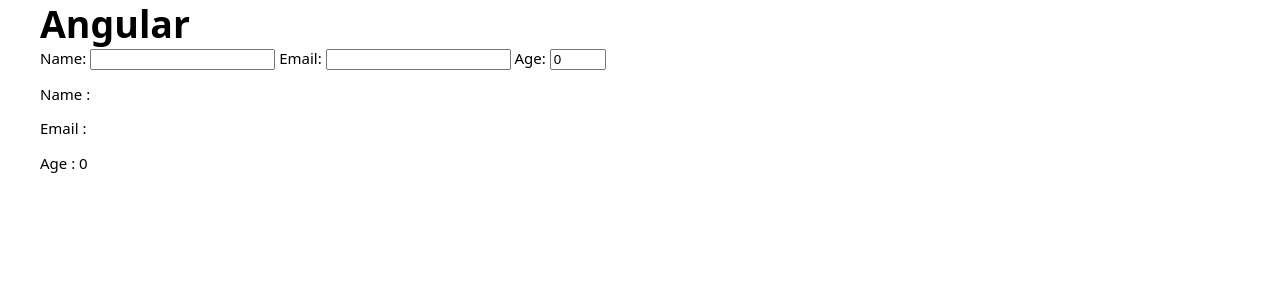
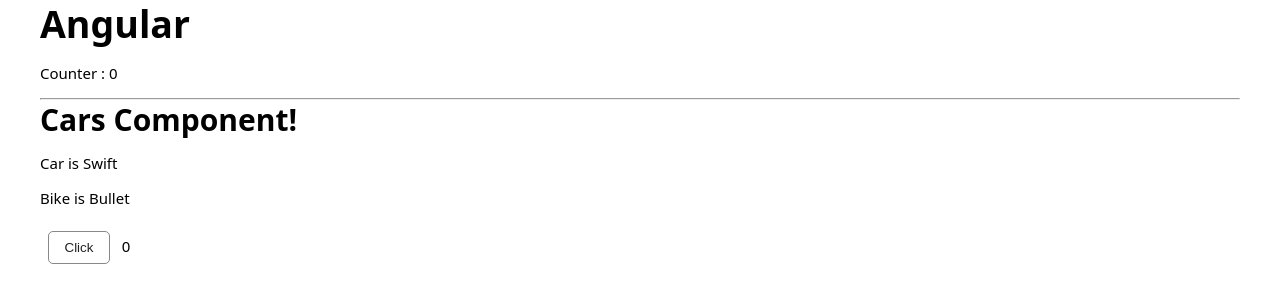
Before and after one commit to avimalhotra/ng-dec-24, an Angular app: page / in a window 1280 px wide. Shown: the top 302 px of the page. Built offline with nearby package versions, Linux system fonts and the light colour scheme.

Commit message:
components communication

```diff
--- a/src/app/app.component.html
+++ b/src/app/app.component.html
@@ -1,23 +1,10 @@
 <div class="container">
 
   <h1>{{title}}</h1>
+  <p>Counter : {{counter}}</p>
 
-  <!-- <label>Name: <input type="text" (input)="name=$any($event.target).value" ></label>
-  <label>Email: <input type="email" (input)="updateEmail($event)"></label>
-  <label> <input type="checkbox" (change)="terms=$any($event.target).checked"> : Terms</label>
+  <hr>
 
-  <p>Name : <span>{{name}}</span> </p>
-  <p>Terms : <span>{{terms}}</span> </p>
-  <p>Email :  <span>{{email}}</span></p> -->
-
-
-  <label>Name: <input type="text" [(ngModel)]="user.name" required></label>
-  <label>Email: <input type="email" [(ngModel)]="user.email" required></label>
-  <label>Age: <input type="number" [(ngModel)]="user.age" required min="18" max="25"></label>
-
-  <p>Name : <span>{{user.name}}</span> </p>
-  <p>Email :  <span>{{user.email}}</span></p>
-  <p>Age :  <span>{{user.age}}</span></p>
-
+  <app-cars [carname]="car" [bikname]="bike" (changeValue)="showVal($event)"></app-cars>
 
 </div>
--- a/src/app/app.component.ts
+++ b/src/app/app.component.ts
@@ -1,9 +1,10 @@
 import { Component } from '@angular/core';
-import { FormsModule } from '@angular/forms';
+import { CarsComponent } from './cars/cars.component';
+
 
 @Component({
   selector: 'app-root',
-  imports: [ FormsModule ],
+  imports: [ CarsComponent ],
   templateUrl: './app.component.html',
   styleUrl: './app.component.css',
   preserveWhitespaces:true
@@ -11,14 +12,14 @@
 
 export class AppComponent {
   title = 'Angular';
-  // name="";
-  // terms=false;
-  // email="";
-  // age="";
 
-  // updateEmail(e:Event){this.email=(e.target as HTMLInputElement ).value};
+  car="Swift";
+  bike="Bullet";
 
-  user={name:"", email:"", age:0};
+  counter=0;
 
+  showVal(count:number){
+    this.counter=count;
+  }
 
 }
--- /dev/null
+++ b/src/app/cars/cars.component.html
@@ -0,0 +1,4 @@
+<h2>Cars Component!</h2>
+<p>Car is {{carname}}</p>
+<p>Bike is {{bikname()}}</p>
+<button class="btn" (click)="changedValue()">Click</button> <output>{{x}}</output>
--- /dev/null
+++ b/src/app/cars/cars.component.ts
@@ -0,0 +1,25 @@
+import { Component, EventEmitter, input, Input, Output } from '@angular/core';
+
+@Component({
+  selector: 'app-cars',
+  imports: [],
+  templateUrl: './cars.component.html',
+  styleUrl: './cars.component.css',
+  preserveWhitespaces:true
+})
+export class CarsComponent {
+
+  @Input() carname="";
+
+  bikname=input('');
+
+  @Output() changeValue=new EventEmitter<number>();
+  x=0;
+
+  changedValue(){
+    this.x=this.x+1;
+    this.changeValue.emit(this.x);
+  }
+
+
+}
```
Also changed, not shown: src/app/cars/cars.component.css (added), 1 other file (tests, documents, lock files or other folders).
